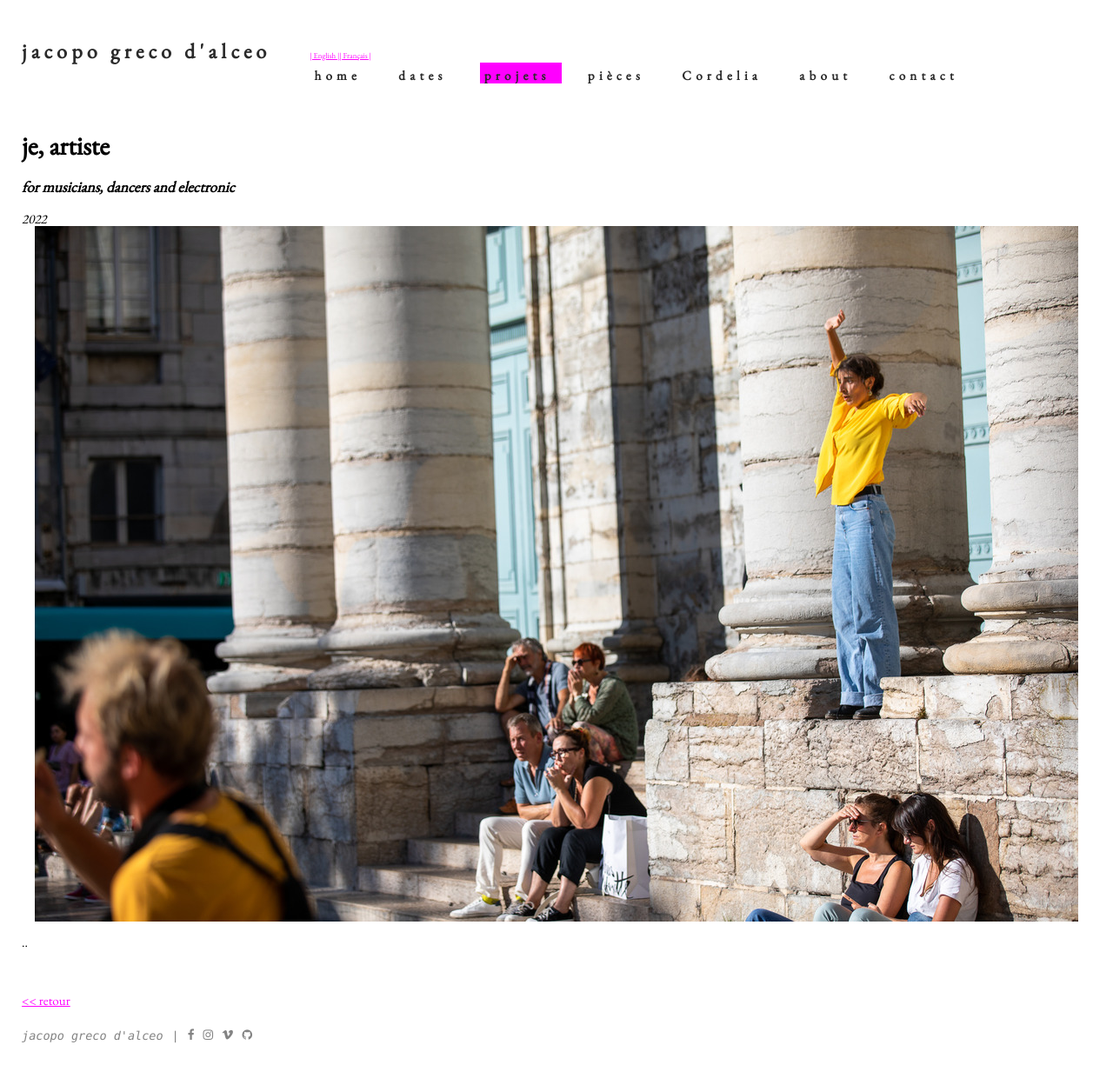
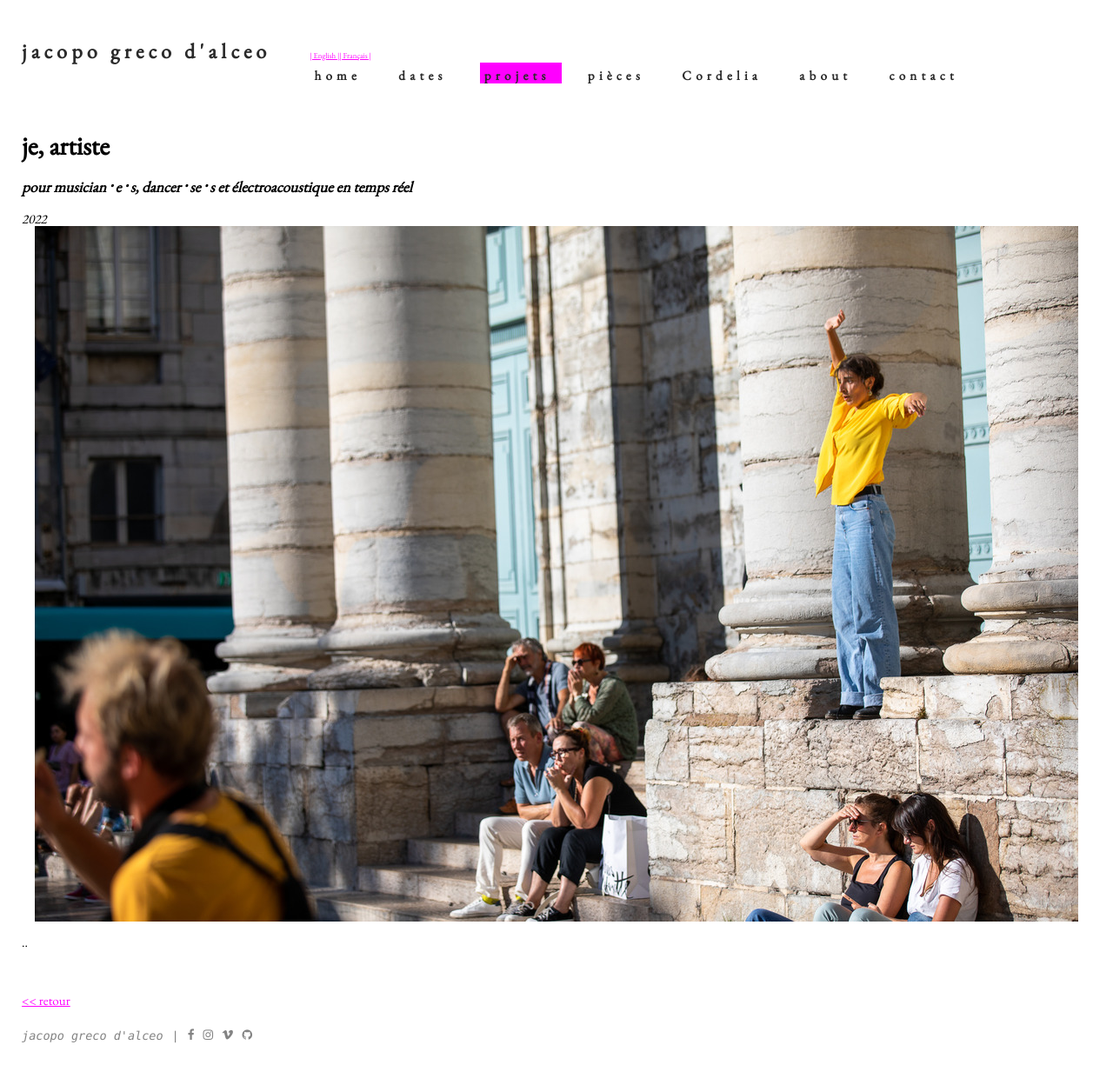
Before and after one commit to jacopogrecodalceo/jacopogrecodalceo.github.io, a Jekyll site: the page built from content/_fr/projects/22_1-je_artiste.md, in a window 1280 px wide. Shown: the whole page at 87% size. Built offline with Jekyll 4.4.1, drawn with Linux system fonts in a browser that asks for light colours.

Commit message:
minor details

```diff
--- a/content/_fr/projects/22_1-je_artiste.md
+++ b/content/_fr/projects/22_1-je_artiste.md
@@ -1,8 +1,8 @@
 ---
 title: je, artiste
 slug: je_artiste
-instrumentation: for musicians, dancers and electronic
-tags: dance, electronic, public space
+instrumentation: pour musician᛫e᛫s, dancer᛫se᛫s et électroacoustique en temps réel
+tags: danse, électroacoustique, espace publique
 year: 2022
 ---
 
```
Also changed, not shown: _data/dates.yml (+18 -0 lines), content/_en/pieces/23_2-ultralove.md (+1 -0 lines), content/_fr/pieces/23_2-ultralove.md (+2 -1 lines), content/_fr/projects/19_1-trio.md (+2 -2 lines), content/_fr/projects/22_2-tricot.md (+1 -1 lines).
